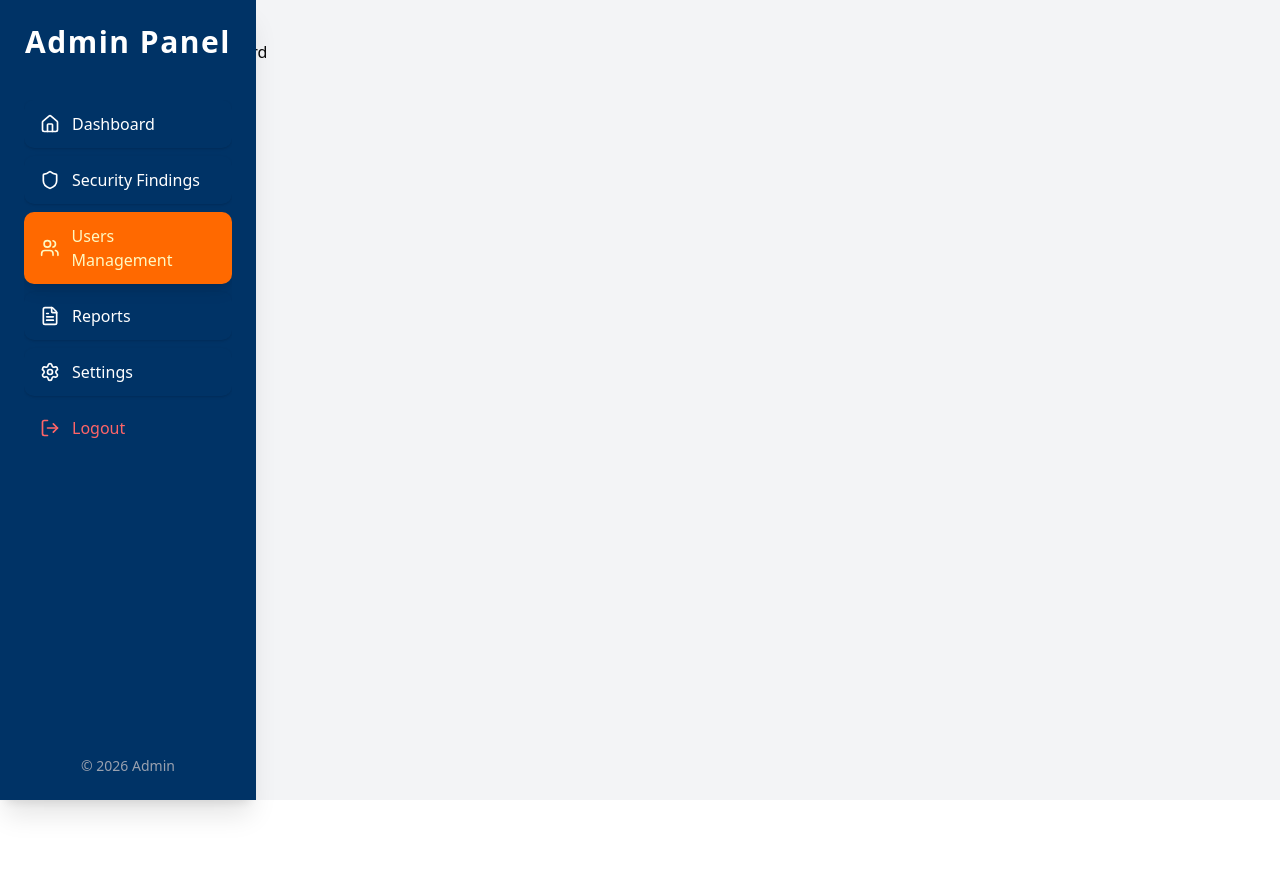
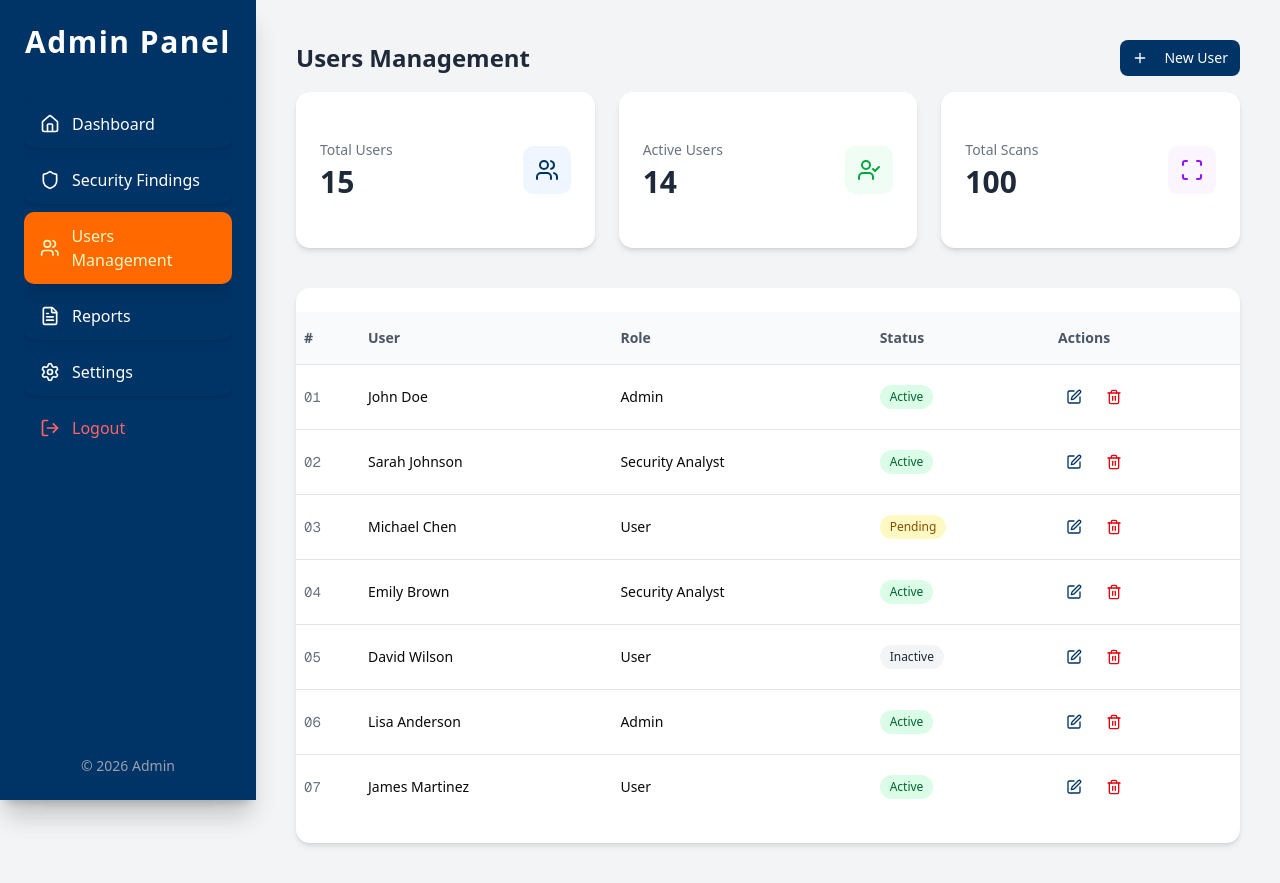
Before and after one commit to vulnerability-scanner-website/Final-year-project, a Next.js app in the folder frontend/: page /dashboard/admin/Users in a window 1280 px wide. Before the commit the page ends 800 px from the top, so only its background shows below. Built offline with nearby package versions, Linux system fonts and the light colour scheme.

Commit message:
add the user management page

```diff
--- a/frontend/src/app/dashboard/admin/Users/page.jsx
+++ b/frontend/src/app/dashboard/admin/Users/page.jsx
@@ -1,9 +1,176 @@
+"use client";
+
 import React from "react";
+import { Table, TableBody, TableCell, TableHead, TableHeader, TableRow } from "@/components/ui/table";
+import { Card, CardContent } from "@/components/ui/card";
+import { Button } from "@/components/ui/button";
+import { Users, UserCheck, Scan, Plus, Edit, Trash2 } from "lucide-react";
 
-export default function page() {
+import AdminSideBar from "@/components/sidebar/AdminSideBar/Admin";
+
+export default function UsersDashboard() {
+  // Sample data - replace with actual data from your backend
+  const stats = {
+    totalUsers: 15,
+    activeUsers: 14,
+    totalScans: 100
+  };
+
+  // Sample users data with more entries to show numbering
+  const users = [
+    { id: 1, name: "John Doe", role: "Admin", status: "Active" },
+    { id: 2, name: "Sarah Johnson", role: "Security Analyst", status: "Active" },
+    { id: 3, name: "Michael Chen", role: "User", status: "Pending" },
+    { id: 4, name: "Emily Brown", role: "Security Analyst", status: "Active" },
+    { id: 5, name: "David Wilson", role: "User", status: "Inactive" },
+    { id: 6, name: "Lisa Anderson", role: "Admin", status: "Active" },
+    { id: 7, name: "James Martinez", role: "User", status: "Active" },
+  ];
+
+  const handleEdit = (userId, userName) => {
+    console.log(`Edit user: ${userName} (ID: ${userId})`);
+    // Add your edit logic here
+    alert(`Editing ${userName}`);
+  };
+
+  const handleDelete = (userId, userName) => {
+    console.log(`Delete user: ${userName} (ID: ${userId})`);
+    // Add your delete logic here (with confirmation dialog)
+    if (window.confirm(`Are you sure you want to delete ${userName}?`)) {
+      // Proceed with deletion
+      console.log(`User ${userName} deleted`);
+      alert(`${userName} has been deleted`);
+    }
+  };
+
   return (
-    <div>
-      <h1>User management Dashboard</h1>
+    <div className="flex min-h-screen bg-gray-100">
+      {/* Sidebar - fixed width */}
+      <AdminSideBar />
+
+      {/* Main content - takes remaining width with left margin to account for fixed sidebar */}
+      <div className="flex-1 ml-64">
+        {/* Header */}
+        <header className=" ">
+          <div className="flex items-center justify-between  ">
+            <h1 className="text-2xl font-semibold text-gray-800 ">Users Management</h1>
+            <Button className="bg-[#003366] hover:bg-[#004080] text-white cursor-pointer">
+              <Plus className="w-4 h-4 mr-2 " />
+              New User
+            </Button>
+          </div>
+        </header>
+
+        {/* Main content area */}
+        <main className="pt-4">
+          {/* Stats Cards */}
+          <div className="grid grid-cols-1 md:grid-cols-3 gap-6 mb-10">
+            {/* Total Users Card */}
+            <Card className="border-none shadow-md hover:shadow-lg transition-shadow">
+              <CardContent className="p-6">
+                <div className="flex items-center justify-between">
+                  <div>
+                    <p className="text-sm font-medium text-gray-500 mb-1">Total Users</p>
+                    <p className="text-3xl font-bold text-gray-800">{stats.totalUsers}</p>
+                  </div>
+                  <div className="p-3 bg-blue-50 rounded-lg">
+                    <Users className="w-6 h-6 text-[#003366]" />
+                  </div>
+                </div>
+              </CardContent>
+            </Card>
+
+            {/* Active Users Card */}
+            <Card className="border-none shadow-md hover:shadow-lg transition-shadow">
+              <CardContent className="p-6">
+                <div className="flex items-center justify-between">
+                  <div>
+                    <p className="text-sm font-medium text-gray-500 mb-1">Active Users</p>
+                    <p className="text-3xl font-bold text-gray-800">{stats.activeUsers}</p>
+                  </div>
+                  <div className="p-3 bg-green-50 rounded-lg">
+                    <UserCheck className="w-6 h-6 text-green-600" />
+                  </div>
+                </div>
+              </CardContent>
+            </Card>
+
+            {/* Total Scans Card */}
+            <Card className="border-none shadow-md hover:shadow-lg transition-shadow">
+              <CardContent className="p-6">
+                <div className="flex items-center justify-between">
+                  <div>
+                    <p className="text-sm font-medium text-gray-500 mb-1">Total Scans</p>
+                    <p className="text-3xl font-bold text-gray-800">{stats.totalScans}</p>
+                  </div>
+                  <div className="p-3 bg-purple-50 rounded-lg">
+                    <Scan className="w-6 h-6 text-purple-600" />
+                  </div>
+                </div>
+              </CardContent>
+            </Card>
+          </div>
+
+          {/* Users Table with Numbers */}
+          <Card className="border-none shadow-md overflow-hidden">
+            <div className="overflow-x-auto">
+              <Table>
+                <TableHeader>
+                  <TableRow className="bg-gray-50 hover:bg-gray-50">
+                    <TableHead className="font-semibold text-gray-600 py-4 w-16">#</TableHead>
+                    <TableHead className="font-semibold text-gray-600 py-4">User</TableHead>
+                    <TableHead className="font-semibold text-gray-600 py-4">Role</TableHead>
+                    <TableHead className="font-semibold text-gray-600 py-4">Status</TableHead>
+                    <TableHead className="font-semibold text-gray-600 py-4">Actions</TableHead>
+                  </TableRow>
+                </TableHeader>
+                <TableBody>
+                  {users.map((user, index) => (
+                    <TableRow key={user.id} className="hover:bg-gray-50">
+                      <TableCell className="py-4 text-gray-500 font-mono">
+                        {(index + 1).toString().padStart(2, '0')}
+                      </TableCell>
+                      <TableCell className="font-medium py-4">{user.name}</TableCell>
+                      <TableCell className="py-4">{user.role}</TableCell>
+                      <TableCell className="py-4">
+                        <span className={`inline-flex items-center px-2.5 py-1 rounded-full text-xs font-medium ${
+                          user.status === 'Active' ? 'bg-green-100 text-green-800' :
+                          user.status === 'Pending' ? 'bg-yellow-100 text-yellow-800' :
+                          'bg-gray-100 text-gray-800'
+                        }`}>
+                          {user.status}
+                        </span>
+                      </TableCell>
+                      <TableCell className="py-4">
+                        <div className="flex items-center gap-2">
+                          <Button
+                            variant="ghost"
+                            size="sm"
+                            onClick={() => handleEdit(user.id, user.name)}
+                            className="text-[#003366] hover:text-[#004080] hover:bg-blue-50 p-2 h-8 w-8"
+                            title="Edit User"
+                          >
+                            <Edit className="w-4 h-4" />
+                          </Button>
+                          <Button
+                            variant="ghost"
+                            size="sm"
+                            onClick={() => handleDelete(user.id, user.name)}
+                            className="text-red-600 hover:text-red-800 hover:bg-red-50 p-2 h-8 w-8"
+                            title="Delete User"
+                          >
+                            <Trash2 className="w-4 h-4" />
+                          </Button>
+                        </div>
+                      </TableCell>
+                    </TableRow>
+                  ))}
+                </TableBody>
+              </Table>
+            </div>
+          </Card>
+        </main>
+      </div>
     </div>
   );
 }
--- /dev/null
+++ b/frontend/src/components/ui/table.jsx
@@ -0,0 +1,123 @@
+"use client"
+
+import * as React from "react"
+
+import { cn } from "@/lib/utils"
+
+function Table({
+  className,
+  ...props
+}) {
+  return (
+    <div data-slot="table-container" className="relative w-full overflow-x-auto">
+      <table
+        data-slot="table"
+        className={cn("w-full caption-bottom text-sm", className)}
+        {...props} />
+    </div>
+  );
+}
+
+function TableHeader({
+  className,
+  ...props
+}) {
+  return (
+    <thead
+      data-slot="table-header"
+      className={cn("[&_tr]:border-b", className)}
+      {...props} />
+  );
+}
+
+function TableBody({
+  className,
+  ...props
+}) {
+  return (
+    <tbody
+      data-slot="table-body"
+      className={cn("[&_tr:last-child]:border-0", className)}
+      {...props} />
+  );
+}
+
+function TableFooter({
+  className,
+  ...props
+}) {
+  return (
+    <tfoot
+      data-slot="table-footer"
+      className={cn("bg-muted/50 border-t font-medium [&>tr]:last:border-b-0", className)}
+      {...props} />
+  );
+}
+
+function TableRow({
+  className,
+  ...props
+}) {
+  return (
+    <tr
+      data-slot="table-row"
+      className={cn(
+        "hover:bg-muted/50 data-[state=selected]:bg-muted border-b transition-colors",
+        className
+      )}
+      {...props} />
+  );
+}
+
+function TableHead({
+  className,
+  ...props
+}) {
+  return (
+    <th
+      data-slot="table-head"
+      className={cn(
+        "text-foreground h-10 px-2 text-left align-middle font-medium whitespace-nowrap [&:has([role=checkbox])]:pr-0 [&>[role=checkbox]]:translate-y-[2px]",
+        className
+      )}
+      {...props} />
+  );
+}
+
+function TableCell({
+  className,
+  ...props
+}) {
+  return (
+    <td
+      data-slot="table-cell"
+      className={cn(
+        "p-2 align-middle whitespace-nowrap [&:has([role=checkbox])]:pr-0 [&>[role=checkbox]]:translate-y-[2px]",
+        className
+      )}
+      {...props} />
+  );
+}
+
+function TableCaption({
+  className,
+  ...props
+}) {
+  return (
+    <caption
+      data-slot="table-caption"
+      className={cn("text-muted-foreground mt-4 text-sm", className)}
+      {...props} />
+  );
+}
+
+export {
+  Table,
+  TableHeader,
+  TableBody,
+  TableFooter,
+  TableHead,
+  TableRow,
+  TableCell,
+  TableCaption,
+}
```
